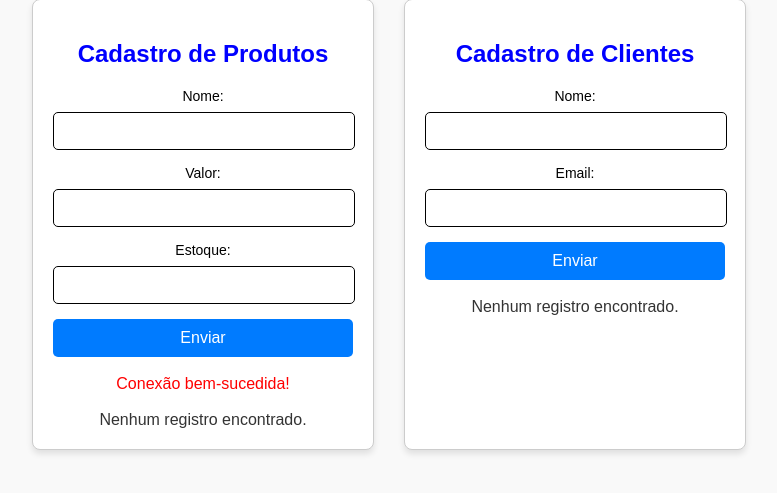
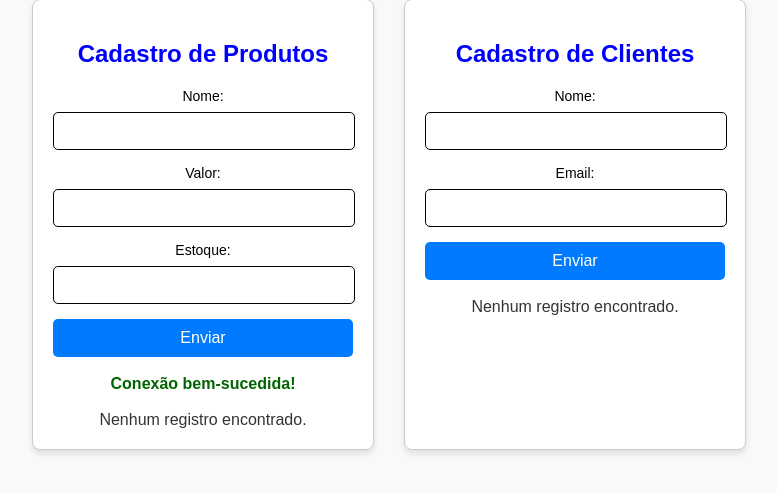
Before and after one commit to MedeirosCode/DS-WEB, a PHP site: the page made by PHP/BD e PHP/index.php in a window 1280 px wide. Shown: the part 41-534 px from the top of the page, without its empty margins (251-1028 px from the left). Run offline with PHP 8.4, Linux system fonts and the light colour scheme; data that the repository does not hold is empty.

Commit message:
Integração BD e PHP

```diff
--- a/PHP/BD e PHP/conection.php
+++ b/PHP/BD e PHP/conection.php
@@ -7,9 +7,9 @@ $banco = 'loja';
 $conexao = mysqli_connect($host, $usuario, $senha, $banco);
 // Verificar se a conexão foi bem-sucedida
 if (!$conexao) {
-die('Erro na conexão: ' . mysqli_connect_error());
+die('<span style="color:red;">Erro na conexão: <br></span>' . mysqli_connect_error());
 }
 echo"<br>";
-echo '<span style="color: red;">Conexão bem-sucedida!<br></span>';
+echo '<strong><span style="color: darkgreen;">Conexão bem-sucedida!<br></span></strong>';
 
 ?>
```
